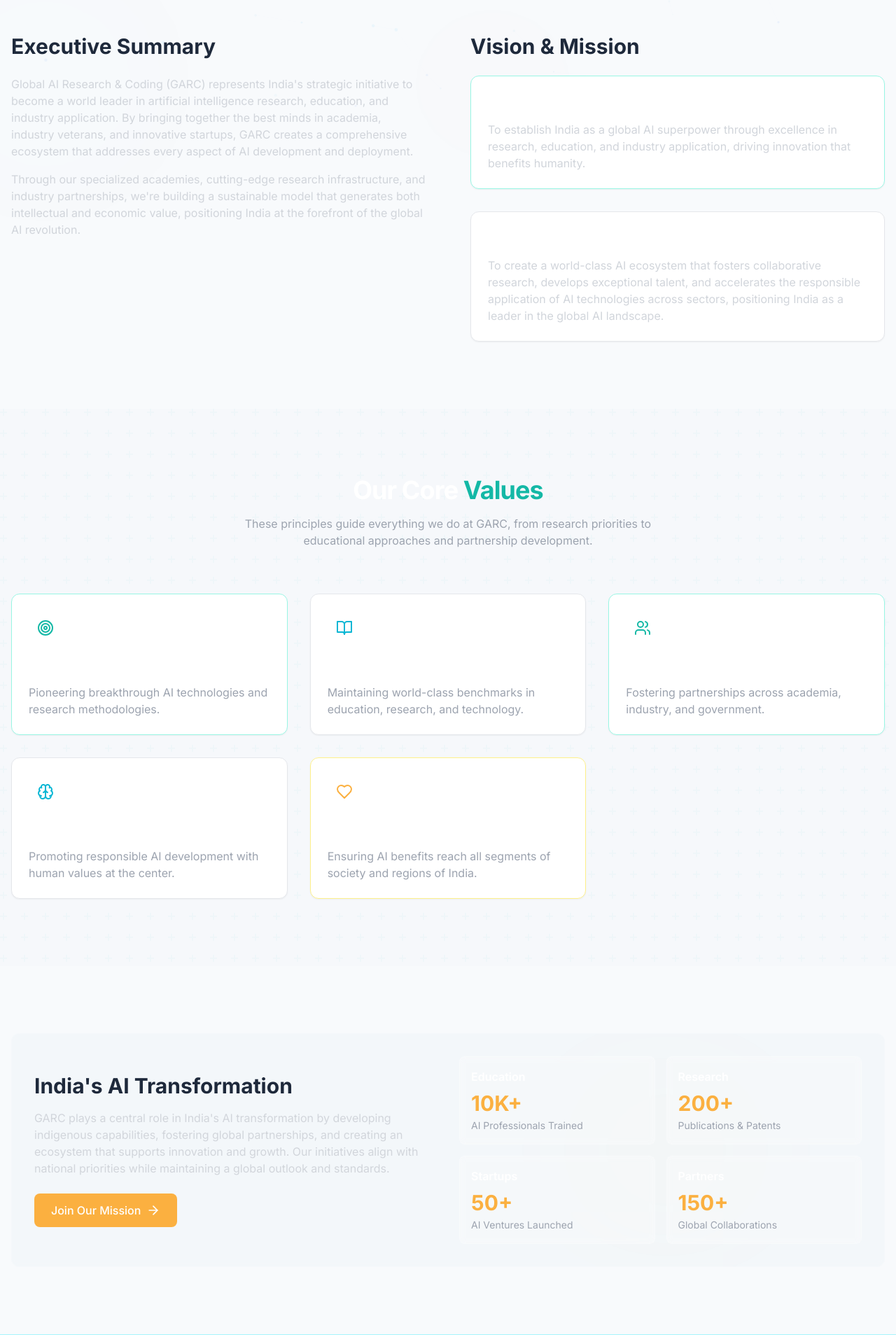
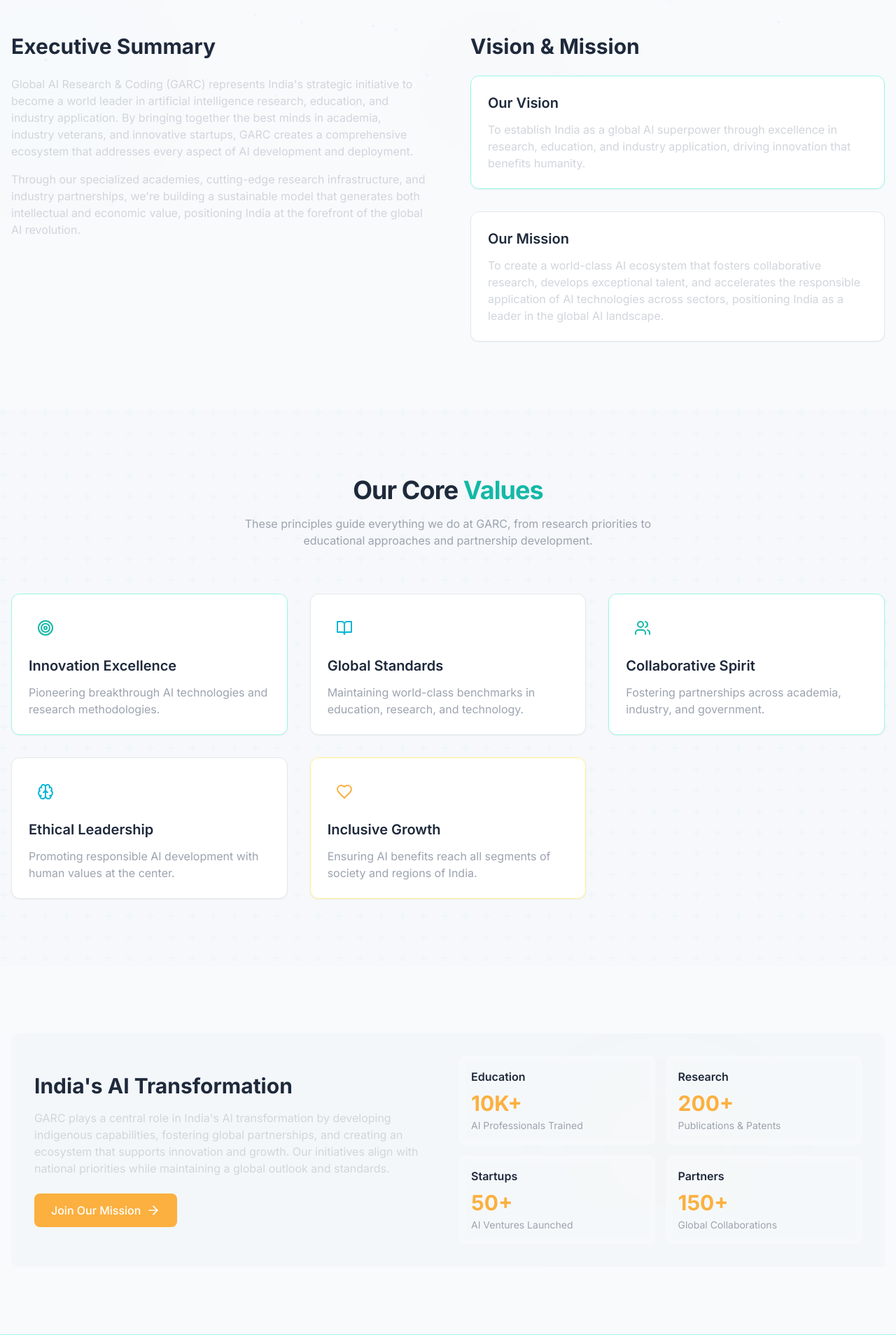
Before and after one commit to RaupscZAN/GARC-2, a React (Vite) app: page /about in a window 1280 px wide. Shown: the part 640-2560 px from the top of the page at 70% size. Built offline with nearby package versions, Linux system fonts and the light colour scheme.

Commit message:
Updated About.tsx

```diff
--- a/src/pages/About.tsx
+++ b/src/pages/About.tsx
@@ -61,7 +61,7 @@
             </div>
 
             <h1 className="heading-xl mb-6">
-              <span className="text-white">About </span>
+              <span className="text-navy-800">About </span>
               <GlowingText color="primary" element="span" gradient>
                 GARC
               </GlowingText>
@@ -115,7 +115,7 @@
           <div>
             <h2 className="heading-md mb-6">Vision & Mission</h2>
             <Card className="p-6 mb-8" glowColor="primary">
-              <h3 className="text-xl font-semibold text-white mb-3">Our Vision</h3>
+              <h3 className="text-xl font-semibold text-navy-800 mb-3">Our Vision</h3>
               <p className="text-gray-300">
                 To establish India as a global AI superpower through excellence in research,
                 education, and industry application, driving innovation that benefits humanity.
@@ -123,7 +123,7 @@
             </Card>
 
             <Card className="p-6" glowColor="secondary">
-              <h3 className="text-xl font-semibold text-white mb-3">Our Mission</h3>
+              <h3 className="text-xl font-semibold text-navy-800 mb-3">Our Mission</h3>
               <p className="text-gray-300">
                 To create a world-class AI ecosystem that fosters collaborative research,
                 develops exceptional talent, and accelerates the responsible application of
@@ -137,7 +137,7 @@
       <Section className="bg-surface/30" pattern="grid">
         <div className="text-center mb-16">
           <h2 className="heading-lg mb-4">
-            <span className="text-white">Our Core </span>
+            <span className="text-navy-800">Our Core </span>
             <span className="text-primary">Values</span>
           </h2>
           <p className="text-gray-400 max-w-2xl mx-auto">
@@ -159,7 +159,7 @@
                 <div className={`w-12 h-12 rounded-lg flex items-center justify-center mb-4 text-${value.color}`}>
                   {value.icon}
                 </div>
-                <h3 className="text-xl font-semibold text-white mb-3">{value.title}</h3>
+                <h3 className="text-xl font-semibold text-navy-800 mb-3">{value.title}</h3>
                 <p className="text-gray-400">{value.description}</p>
               </Card>
             </motion.div>
@@ -192,25 +192,25 @@
 
             <div className="grid grid-cols-2 gap-4">
               <div className="bg-background/60 backdrop-blur-sm border border-white/10 rounded-lg p-4">
-                <h4 className="text-white font-semibold mb-2">Education</h4>
+                <h4 className="text-navy-800 font-semibold mb-2">Education</h4>
                 <div className="text-3xl font-bold text-accent mb-1">10K+</div>
                 <p className="text-gray-400 text-sm">AI Professionals Trained</p>
               </div>
 
               <div className="bg-background/60 backdrop-blur-sm border border-white/10 rounded-lg p-4">
-                <h4 className="text-white font-semibold mb-2">Research</h4>
+                <h4 className="text-navy-800 font-semibold mb-2">Research</h4>
                 <div className="text-3xl font-bold text-accent mb-1">200+</div>
                 <p className="text-gray-400 text-sm">Publications & Patents</p>
               </div>
 
               <div className="bg-background/60 backdrop-blur-sm border border-white/10 rounded-lg p-4">
-                <h4 className="text-white font-semibold mb-2">Startups</h4>
+                <h4 className="text-navy-800 font-semibold mb-2">Startups</h4>
                 <div className="text-3xl font-bold text-accent mb-1">50+</div>
                 <p className="text-gray-400 text-sm">AI Ventures Launched</p>
               </div>
 
               <div className="bg-background/60 backdrop-blur-sm border border-white/10 rounded-lg p-4">
-                <h4 className="text-white font-semibold mb-2">Partners</h4>
+                <h4 className="text-navy-800 font-semibold mb-2">Partners</h4>
                 <div className="text-3xl font-bold text-accent mb-1">150+</div>
                 <p className="text-gray-400 text-sm">Global Collaborations</p>
               </div>
```
